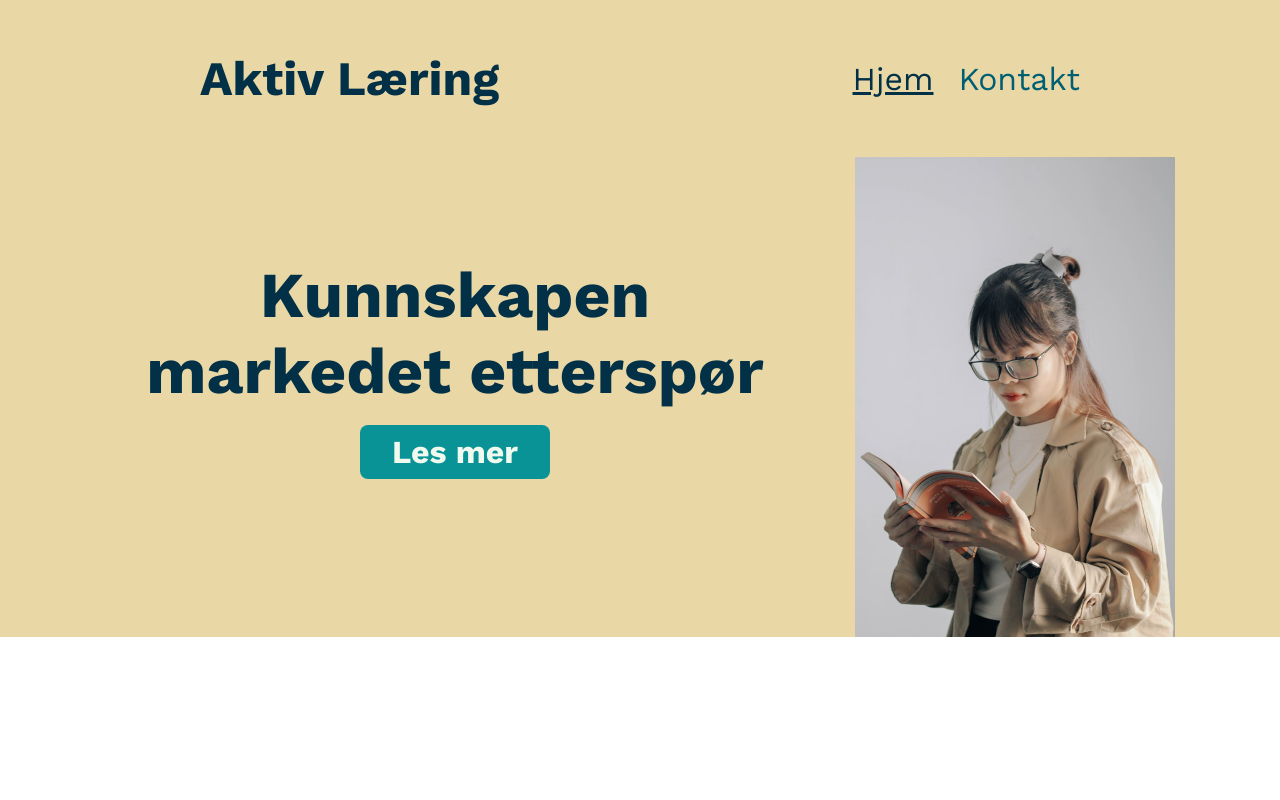
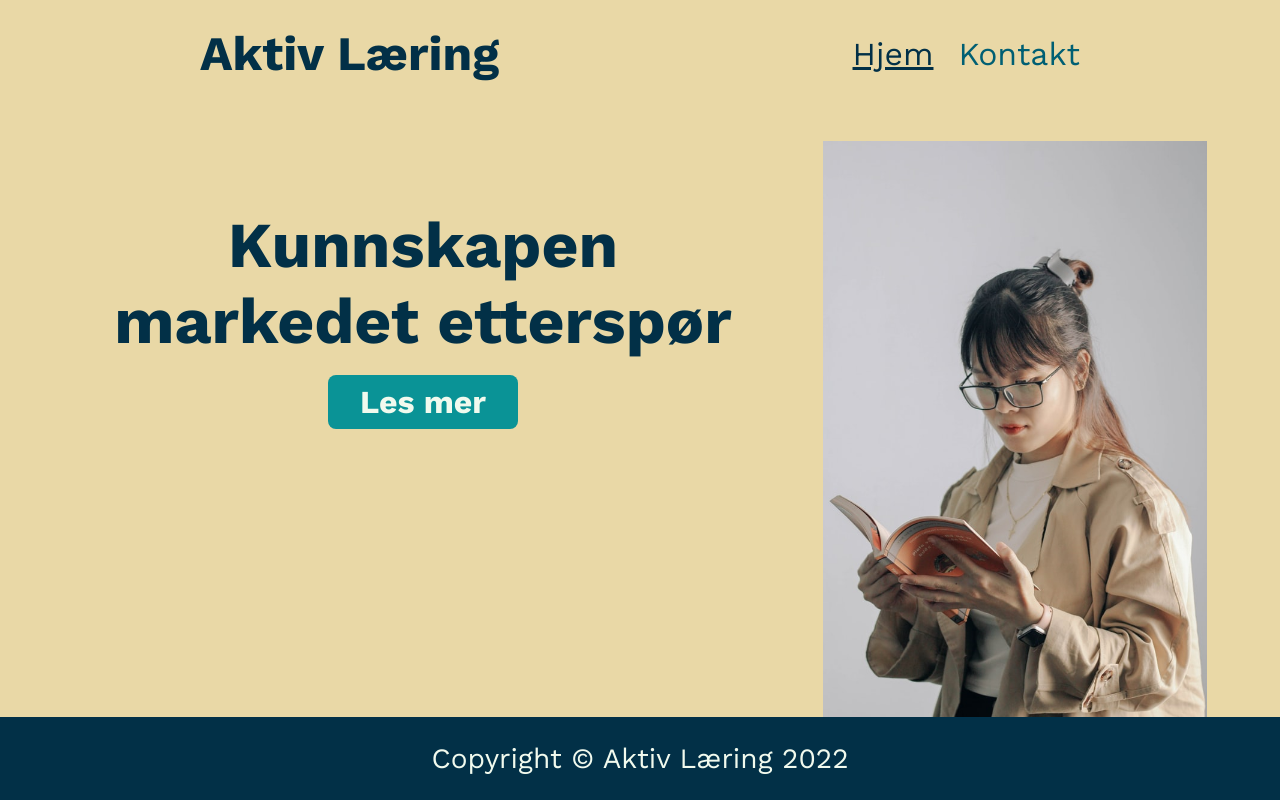
Before and after one commit to nwnordahl/aktiv-laering, a plain HTML site: page index.html in a window 1280 px wide. Drawn offline with nearby package versions, Linux system fonts and the light colour scheme.

Commit message:
Make footer

```diff
--- a/css/style.css
+++ b/css/style.css
@@ -24,7 +24,7 @@ a {
 /* Header */
 .header {
   background-color: #e9d8a6;
-  padding: 50px 200px;
+  padding: 25px 200px;
 
   display: flex;
   justify-content: space-between;
@@ -62,6 +62,7 @@ a {
 
   display: flex;
   justify-content: center;
+  flex-grow: 1;
 }
 
 .main-section .left-side {
@@ -95,5 +96,20 @@ a {
 }
 
 .main-section img {
-  width: 25%;
+  width: 30%;
+  align-self: flex-end;
 }
+
+/* Footer */
+.footer {
+  background-color: #023047;
+  padding: 25px;
+
+  display: flex;
+  justify-content: center;
+}
+
+.footer p {
+  color: #f1faee;
+  font-size: 28px;
+}
--- a/index.html
+++ b/index.html
@@ -35,5 +35,10 @@
         alt="Bilde av jente som leser en bok"
       />
     </div>
+
+    <!-- Footer -->
+    <div class="footer">
+      <p>Copyright &copy; Aktiv Læring 2022</p>
+    </div>
   </body>
 </html>
```
